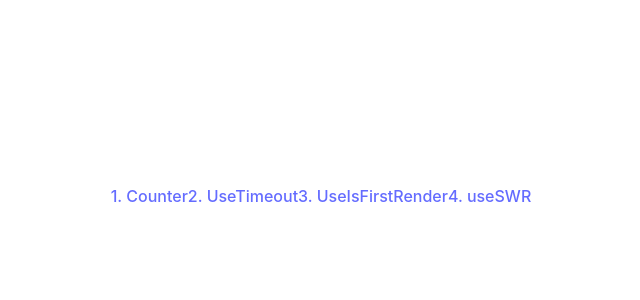
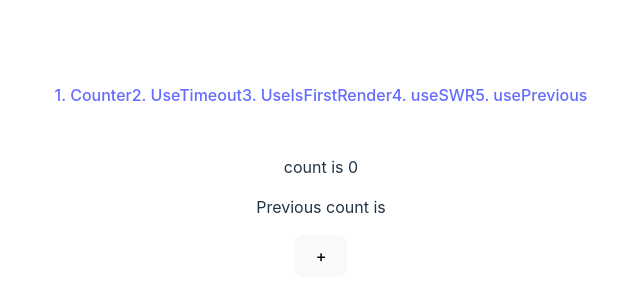
Before and after one commit to jojo51778/react-code-questions, a React (Vite) app: page /usePrevious in a window 1280 px wide. Shown: the part 204-504 px from the top of the page, without its empty margins (319-959 px from the left). Built offline with nearby package versions, Linux system fonts and the light colour scheme.

Commit message:
feat: add usePrevious

```diff
--- a/src/routes/index.jsx
+++ b/src/routes/index.jsx
@@ -2,12 +2,15 @@
 import Timeout from '../views/react/Timeout.jsx';
 import FirstRender from '../views/react/FirstRender.jsx';
 import SWR from '../views/react/SWR.jsx';
+import Previous from '../views/react/Previous.jsx';
 
 const routes = [
   { path: '/counter', element: <Counter />, name: 'Counter' },
   { path: '/useTimeout', element: <Timeout />, name: 'UseTimeout' },
   { path: '/useIsFirstRender', element: <FirstRender />, name: 'UseIsFirstRender' },
   { path: '/useSWR', element: <SWR />, name: 'useSWR' },
+  { path: '/usePrevious', element: <Previous />, name: 'usePrevious' },
+
 
 ];
 
--- /dev/null
+++ b/src/views/react/Previous.jsx
@@ -0,0 +1,22 @@
+import { useState, useRef, useEffect } from 'react';
+function usePrevious(value) {
+  const ref = useRef();
+  useEffect(() => {
+    ref.current = value;
+  },[value])
+  return ref.current;
+}
+function Previous() {
+  const [count, setCount] = useState(0);
+  return (
+    <>
+      <div className="card">
+        <p>count is {count}</p>
+        <p>Previous count is {usePrevious(count)}</p>
+        <button onClick={() => setCount((count) => count + 1)}>+</button>
+      </div>
+    </>
+  );
+}
+
+export default Previous;
```
